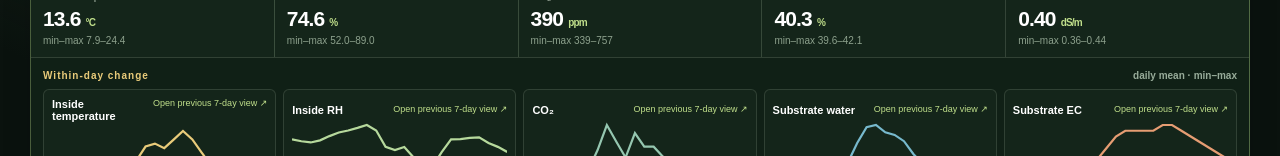
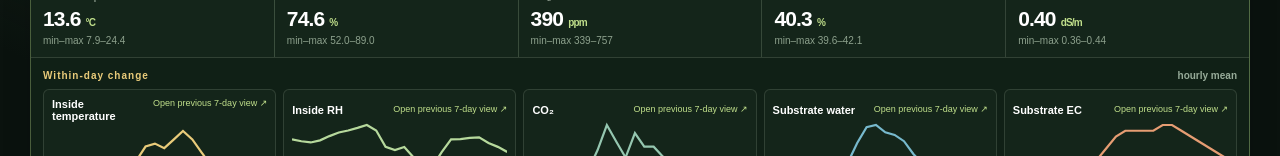
Before and after one commit to youzh-all/CMAA, a Next.js app: page / in a window 1280 px wide. Shown: the part 796-952 px from the top of the page. Built offline with nearby package versions, Linux system fonts and the light colour scheme.

Commit message:
fix: label hourly within-day trends accurately

```diff
--- a/components/CaseEvidence.tsx
+++ b/components/CaseEvidence.tsx
@@ -23,12 +23,12 @@ const text = {
   en: {
     title: 'Case evidence — inspect before dialogue', note: 'The Apprentice asks about this packet. Images, day-level sensor context, growth observations, and follow-up harvest data are shown without a status score or recommendation.', display: 'Display derivatives · originals remain in CMAA storage', day: '11 Dec 2025 · greenhouse 2',
     temp: 'Inside temperature', rh: 'Inside RH', co2: 'CO₂', water: 'Substrate water', ec: 'Substrate EC', growth: 'Latest growth observation', harvest: 'Same-day harvest outcome', observed: 'observed', followup: 'follow-up only', plantHeight: 'Plant height', leafCount: 'Leaf count', crown: 'Crown diameter', fruitSet: 'Fruit set count', marketable: 'Marketable rate', marketableCount: 'Marketable fruit', meanWeight: 'Mean fruit weight', brix: 'Mean Brix', source: 'Source-linked display packet', loading: 'Loading the selected case packet…', unavailable: 'Case packet could not be loaded.',
-    dailyChart: 'Within-day change', openWeek: 'Open previous 7-day view', priorWeek: 'Previous week', nextWeek: 'Next week', viewDate: 'Image observation date', range: 'daily mean · min–max'
+    dailyChart: 'Within-day change', openWeek: 'Open previous 7-day view', priorWeek: 'Previous week', nextWeek: 'Next week', viewDate: 'Image observation date', range: 'hourly mean'
   },
   ko: {
     title: '사례 근거 — 대화 전에 직접 확인', note: 'Apprentice는 이 패킷을 보고 질문함. 이미지, 일 단위 센서 맥락, 생육 관측, 후속 수확 자료를 상태점수나 추천 없이 함께 표시함', display: '표시용 파생본 · 원본은 CMAA 저장소에 보존', day: '2025년 12월 11일 · 2동',
     temp: '내부 온도', rh: '내부 상대습도', co2: 'CO₂', water: '배지 함수율', ec: '배지 EC', growth: '가장 최근 생육 관측', harvest: '당일 수확 결과', observed: '관측일', followup: '후속 결과만 사용', plantHeight: '초장', leafCount: '엽수', crown: '관부 직경', fruitSet: '착과수', marketable: '상품과율', marketableCount: '상품과 수', meanWeight: '상품과 평균중', brix: '평균 당도', source: '출처 연결 표시 패킷', loading: '선택된 사례 패킷을 불러오는 중…', unavailable: '사례 패킷을 불러오지 못함',
-    dailyChart: '당일 변화', openWeek: '이전 7일 변화 열기', priorWeek: '이전 주', nextWeek: '다음 주', viewDate: '이미지 관측일', range: '일평균 · 최솟값–최댓값'
+    dailyChart: '당일 변화', openWeek: '이전 7일 변화 열기', priorWeek: '이전 주', nextWeek: '다음 주', viewDate: '이미지 관측일', range: '시간별 평균'
   }
 } as const;
 
```
